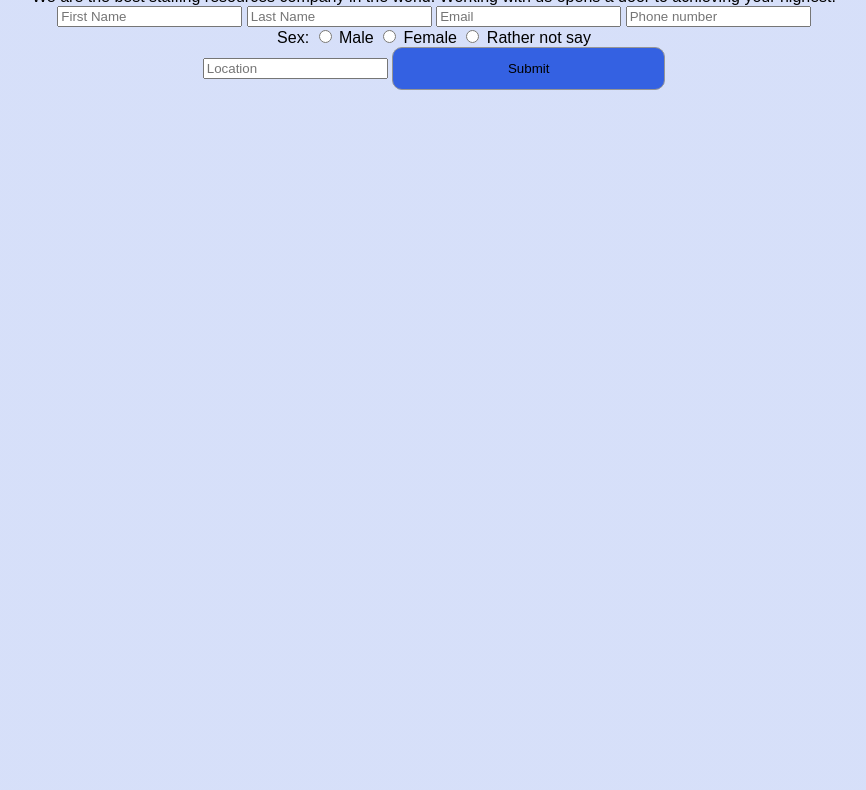
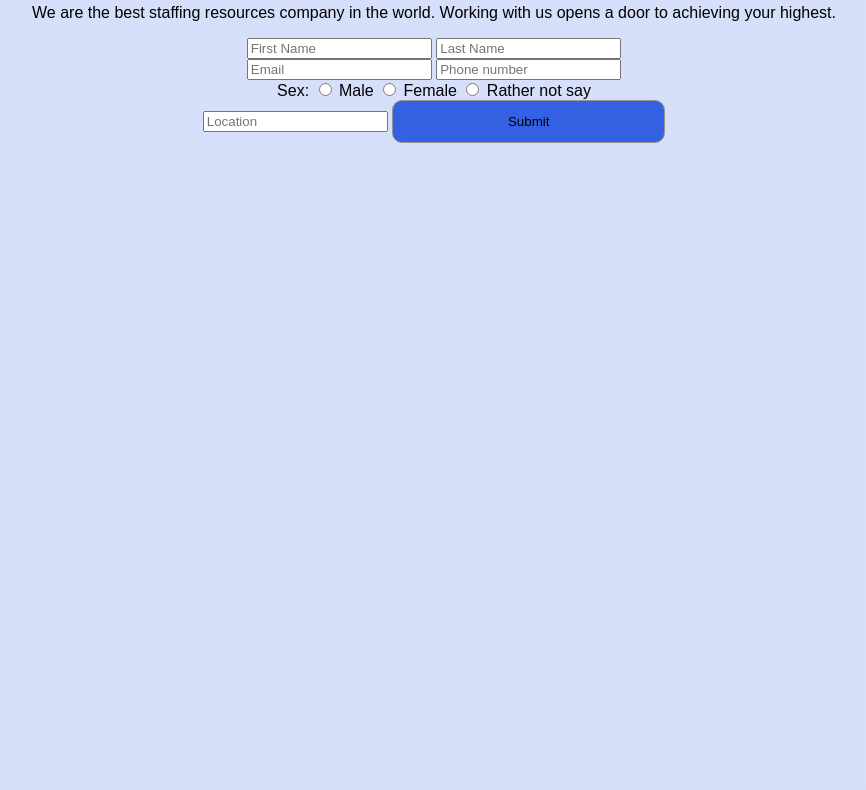
Before and after one commit to key-joshua/csrltd, a plain HTML site: page index.html in a window 1280 px wide. Shown: the part 84-874 px from the top of the page, without its empty margins (322-1188 px from the left). Drawn offline with Linux system fonts and the light colour scheme.

Commit message:
progressed with styling

```diff
--- a/assets/css/main.css
+++ b/assets/css/main.css
@@ -18,14 +18,12 @@ body {
 }
 
 button {
-    /* background: #3461E2;
-    align-items: flex-start; */
-
     gap: 10px;
     left: 0px;
     top: 219px;
     width: 273px;
     height: 43px;
+    margin-top: auto;
     padding: 12px 25px;
     border-radius: 10px;
     background: #3461E2;
--- a/index.html
+++ b/index.html
@@ -20,15 +20,19 @@
         </div>
 
         <div class="description">
-            We are the best staffing resources company in the world. Working with us opens a door to achieving your highest.
+            <p>We are the best staffing resources company in the world. Working with us opens a door to achieving your highest.</p>
         </div>
 
-        <form className="form-fields">
-            <div className="attribute-container">
+        <div class="form-fields">
+            <div class="section-input">
                 <input type="text" placeholder="First Name" class="nameClass" />
                 <input type="text" placeholder="Last Name" class="nameClass" />
+            </div>
+
+            <div class="sesction-input">
                 <input type="email" placeholder="Email" class="emailClass" />
                 <input type="tel" placeholder="Phone number" class="phoneClass" />
+            </div>
 
             <div>
                 Sex:
@@ -41,7 +45,6 @@
             <input type="text" placeholder="Location" class="locationClass" />
             <button type="button" > Submit </button>
         </div>
-          </form>
     </div>
 </body>
 </html>
```
Lines whose indentation alone changed are shown as unchanged.
